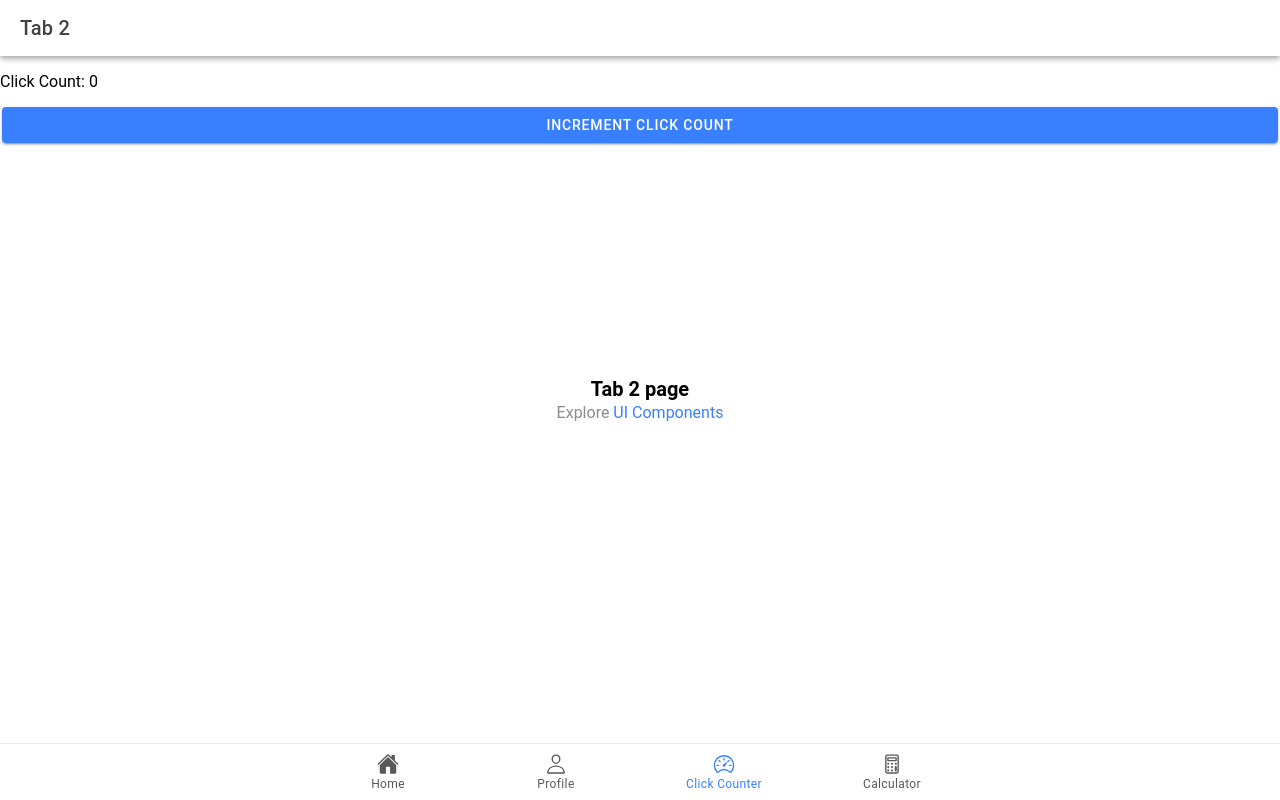
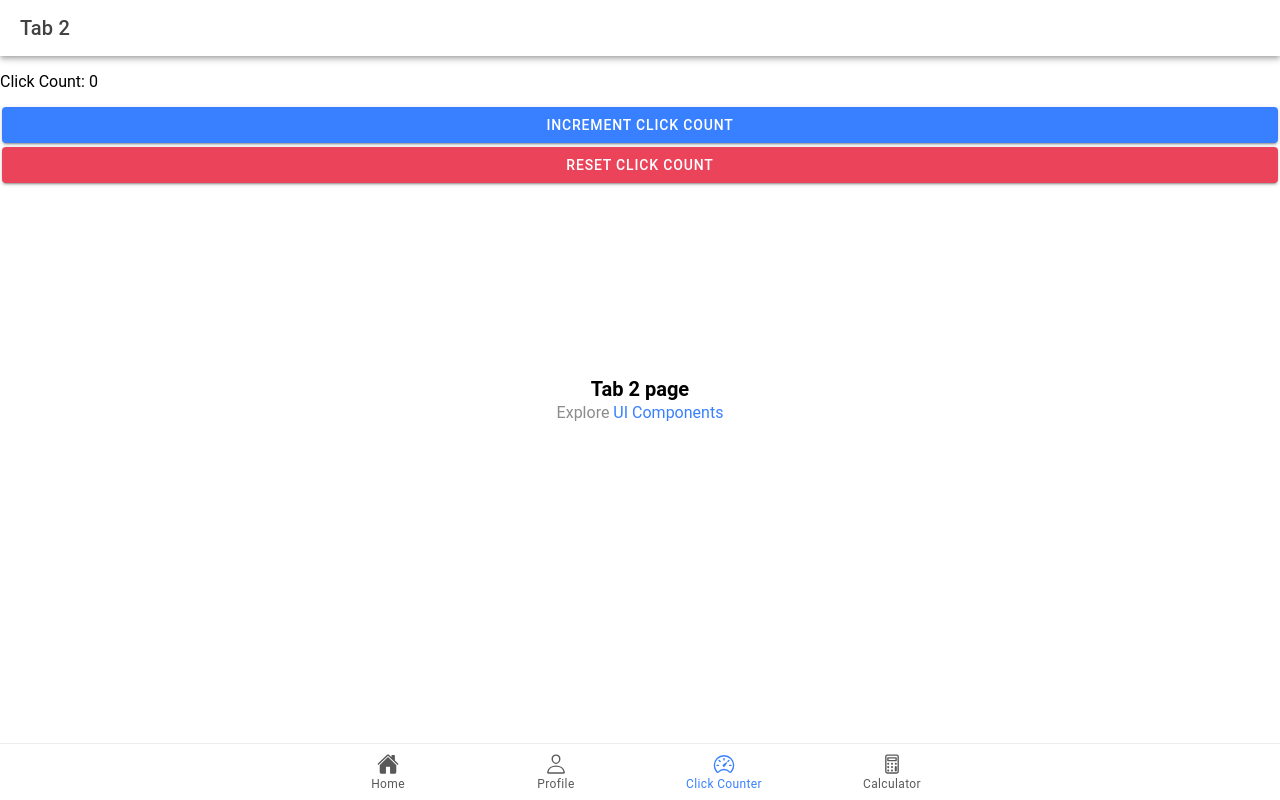
Before and after one commit to Lorcheen0814/ion-t-olbinar, a React (Vite) app: page /tab2 in a window 1280 px wide. Built offline with nearby package versions, Linux system fonts and the light colour scheme.

Commit message:
added reset button in tab2

```diff
--- a/src/pages/Tab2.tsx
+++ b/src/pages/Tab2.tsx
@@ -8,6 +8,10 @@ const Tab2: React.FC = () => {
 
   const incrementClickCount = () => {
     setClickCount(prevCount => prevCount + 1);
+  };
+
+  const resetClickCount = () => {
+    setClickCount(0);
   };
 
   return (
@@ -27,6 +31,7 @@ const Tab2: React.FC = () => {
         <div>
           <p>Click Count: {clickCount}</p>
           <IonButton onClick={incrementClickCount} expand="block">Increment Click Count</IonButton>
+          <IonButton onClick={resetClickCount} expand="block" color="danger">Reset Click Count</IonButton>
         </div>
       </IonContent>
     </IonPage>
```
